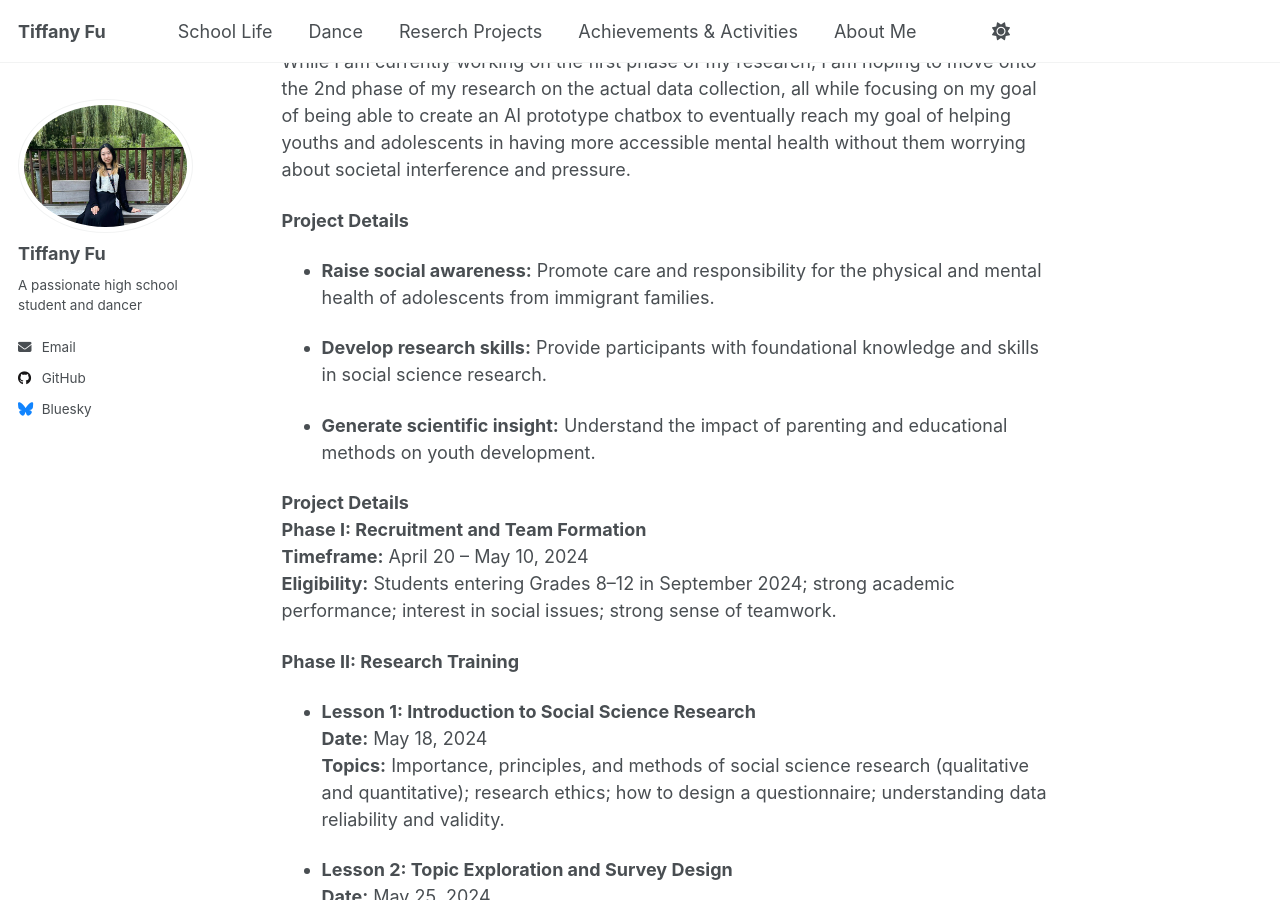
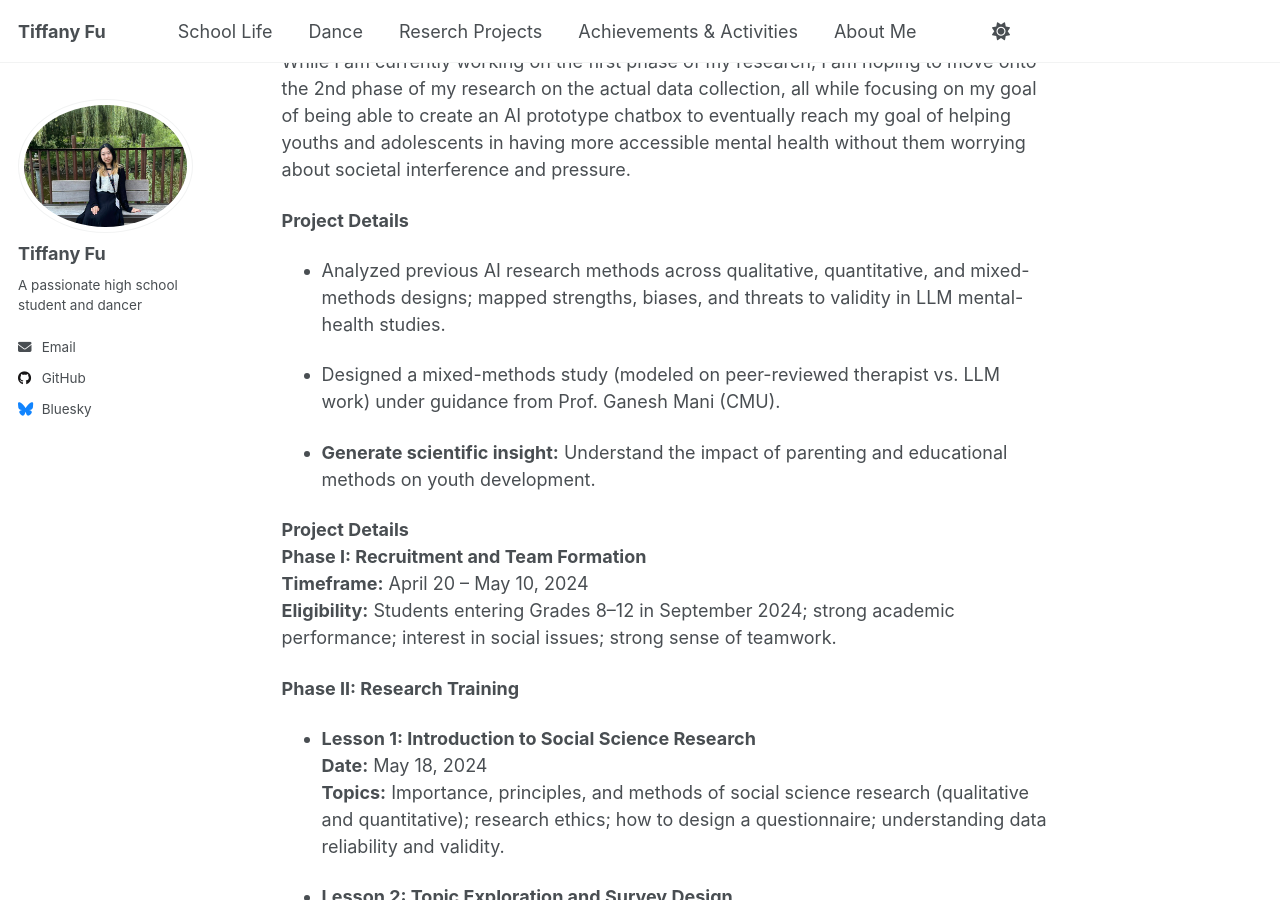
Before and after one commit to TiffanyJTFu/TiffanyFu, a Jekyll site: the page built from _teaching/MentalHealthAIChatbotProject.md, in a window 1280 px wide and 900 px high, scrolled down 1230 px. Built offline with Jekyll 4.4.1, drawn with Linux system fonts in a browser that asks for light colours; a script that is not in the unit is left out.

Commit message:
Revise Mental Health AI Chatbot Project details
Updated project description to include analysis of previous AI research methods and design of mixed-methods study.

```diff
--- a/_teaching/MentalHealthAIChatbotProject.md
+++ b/_teaching/MentalHealthAIChatbotProject.md
@@ -13,9 +13,10 @@ With guidance from distinguished faculty professor Dr. Ganesh Mani (Carnegie Mel
 After collecting my data, I will create/analyze a presentation (with data graphs) and scientific report of my research. This will include: My conclusions on my research, ranked AI model performance, and recommended prompts and systems for best usage. The project addresses access and quality gaps by identifying which AI tools most closely approximate supportive first-line communication for youth who cannot easily reach clinicians advocating for more accessibility and investments in the mental health of youths—while clearly stating limits, emphasizing crisis-referral pathways, and positioning AI as a complement, not a substitute, for professional care. While I am currently working on the first phase of my research, I am hoping to move onto the 2nd phase of my research on the actual data collection, all while focusing on my goal of being able to create an AI prototype chatbox to eventually reach my goal of helping youths and adolescents in having more accessible mental health without them worrying about societal interference and pressure.
 
 **Project Details**
-* **Raise social awareness:** Promote care and responsibility for the physical and mental health of adolescents from immigrant families.
+* Analyzed previous AI research methods across qualitative, quantitative, and mixed-methods designs; mapped strengths, biases, and threats to validity in LLM mental-health studies.
 
-* **Develop research skills:** Provide participants with foundational knowledge and skills in social science research.
+* Designed a mixed-methods study (modeled on peer-reviewed therapist vs. LLM work) under guidance from Prof. Ganesh Mani (CMU).
+
 
 * **Generate scientific insight:** Understand the impact of parenting and educational methods on youth development.
 
```
